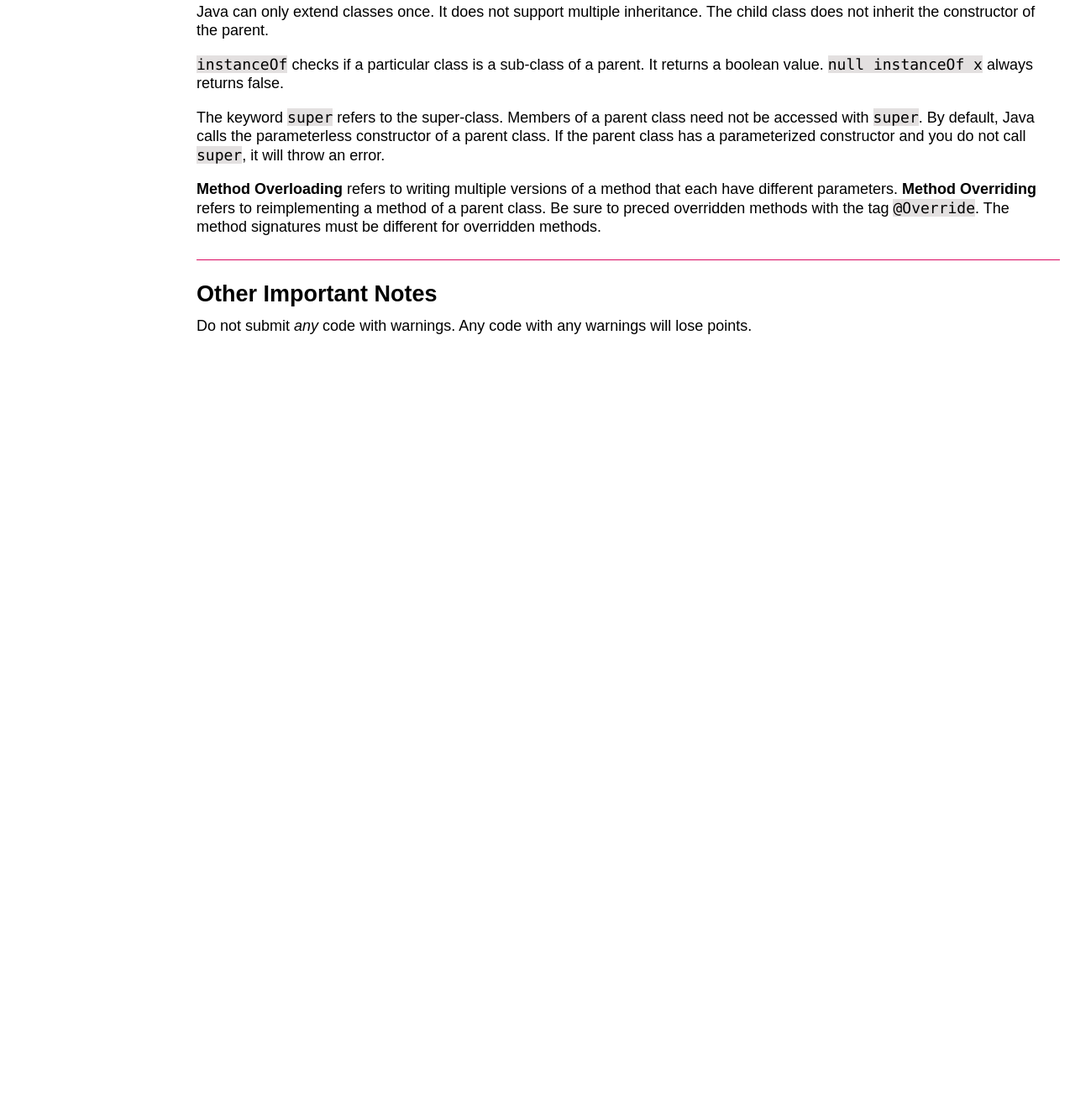
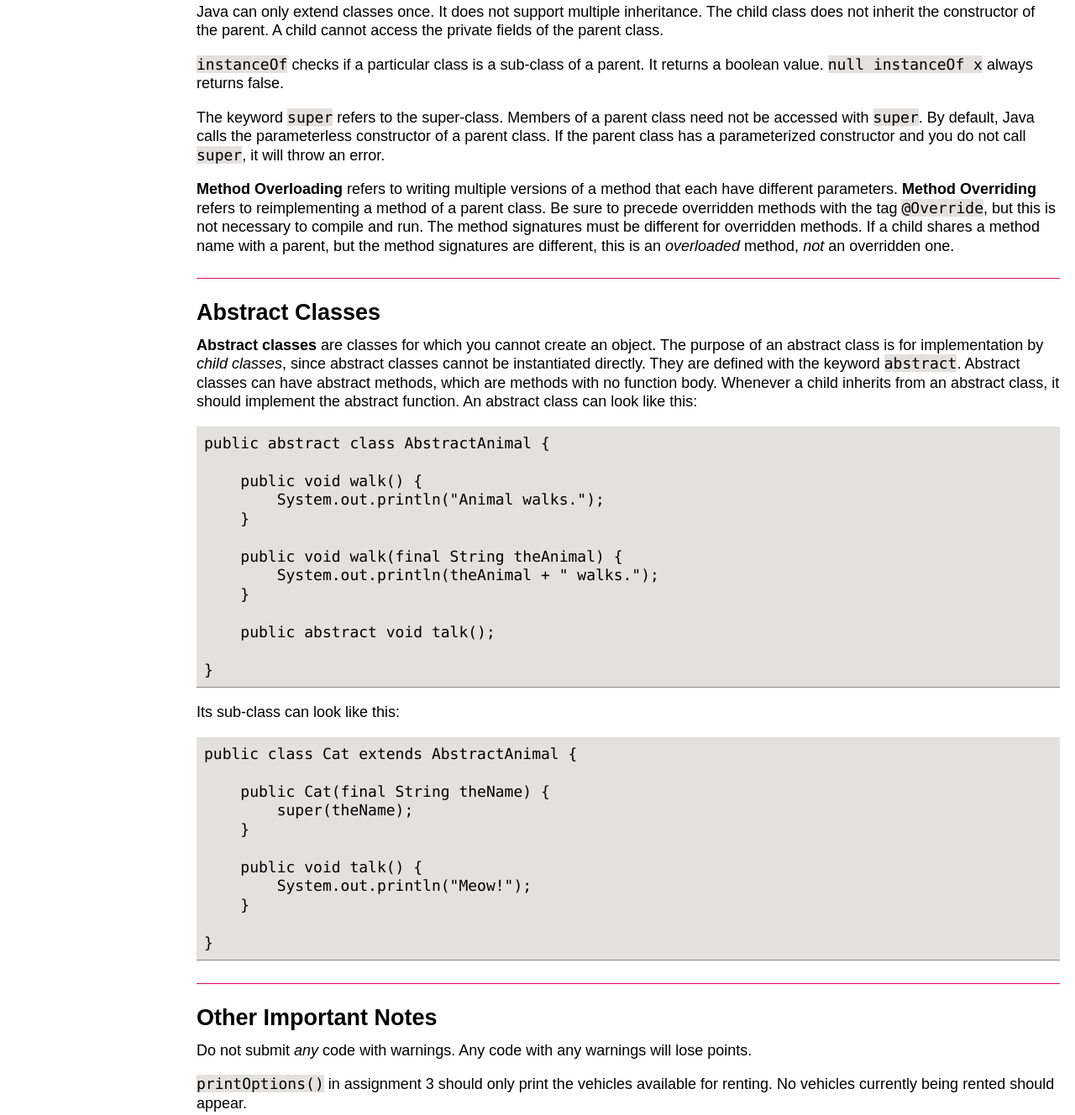
Before and after one commit to mabartlett/TCSS-305, a plain HTML site: page notes/Week-5.html in a window 1280 px wide. Shown: the part 1147-2475 px from the top of the page at 84% size. Before the commit the page ends 1565 px from the top, so only its background shows below. Drawn offline with Linux system fonts and the light colour scheme.

Commit message:
Add files via upload
End of week 5

```diff
--- a/notes/Week-5.html
+++ b/notes/Week-5.html
@@ -53,7 +53,7 @@ can bring only one or the other, but not both.</p>
 as an array of objects that each point to “buckets.” The <code class="highlighter-rouge">hashcode</code> helps determine
 which “bucket” an object should be placed in.</p>
 
-<p>For <em>primitives</em>, the <code class="highlighter-rouge">==</code> operator has the same effect as the <code class="highlighter-rouge">equals</code> method.
+<p>For <em>primitive data types</em>, the <code class="highlighter-rouge">==</code> operator has the same effect as the <code class="highlighter-rouge">equals</code> method.
 Otherwise, the two are entirely different.</p>
 
 <p>An <code class="highlighter-rouge">array</code> has a fixed size, but not an <code class="highlighter-rouge">arraylist</code>.</p>
@@ -104,7 +104,8 @@ bd1.setScale(3, RoundingMode.CEILING);
 <h2 id="inheritance">Inheritance</h2>
 
 <p>Java can only extend classes once. It does not support multiple inheritance. The child
-class does not inherit the constructor of the parent.</p>
+class does not inherit the constructor of the parent. A child cannot access the
+private fields of the parent class.</p>
 
 <p><code class="highlighter-rouge">instanceOf</code> checks if a particular class is a sub-class of a parent. It returns
 a boolean value. <code class="highlighter-rouge">null instanceOf x</code> always returns false.</p>
@@ -116,14 +117,60 @@ parameterized constructor and you do not call <code class="highlighter-rouge">su
 
 <p><strong>Method Overloading</strong> refers to writing multiple versions of a method that each
 have different parameters. <strong>Method Overriding</strong> refers to reimplementing a
-method of a parent class. Be sure to preced overridden methods with the tag
-<code class="highlighter-rouge">@Override</code>. The method signatures must be different for overridden methods.</p>
+method of a parent class. Be sure to precede overridden methods with the tag
+<code class="highlighter-rouge">@Override</code>, but this is not necessary to compile and run. The method
+signatures must be different for overridden methods. If a child shares a method
+name with a parent, but the method signatures are different, this is an
+<em>overloaded</em> method, <em>not</em> an overridden one.</p>
+
+<h2 id="abstract-classes">Abstract Classes</h2>
+
+<p><strong>Abstract classes</strong> are classes for which you cannot create an object.
+The purpose of an abstract class is for implementation by <em>child classes</em>, since
+abstract classes cannot be instantiated directly. They are
+defined with the keyword <code class="highlighter-rouge">abstract</code>. Abstract classes can have abstract methods,
+which are methods with no function body. Whenever a child inherits from an
+abstract class, it should implement the abstract function. An abstract class can
+look like this:</p>
+
+<div class="highlighter-rouge"><div class="highlight"><pre class="highlight"><code>public abstract class AbstractAnimal {
+
+    public void walk() {
+        System.out.println("Animal walks.");
+    }
+
+    public void walk(final String theAnimal) {
+        System.out.println(theAnimal + " walks.");
+    }
+
+    public abstract void talk();
+
+}
+</code></pre></div></div>
+
+<p>Its sub-class can look like this:</p>
+
+<div class="highlighter-rouge"><div class="highlight"><pre class="highlight"><code>public class Cat extends AbstractAnimal {
+
+    public Cat(final String theName) {
+        super(theName);
+    }
+
+    public void talk() {
+        System.out.println("Meow!");
+    }
+
+}
+</code></pre></div></div>
 
 <h2 id="other-important-notes">Other Important Notes</h2>
 
 <p>Do not submit <em>any</em> code with warnings. Any code with any warnings will lose
 points.</p>
 
+<p><code class="highlighter-rouge">printOptions()</code> in assignment 3 should only print the vehicles available for
+renting. No vehicles currently being rented should appear.</p>
+
     </main>
   </div>
 </body>
--- a/styles.css
+++ b/styles.css
@@ -22,12 +22,12 @@ strong { font-weight: bold; }
 
 code { font-family: "consolas", monospace; background-color: #e3e0e0; }
 
-pre { padding: 0.5rem; margin: 1rem 0; background-color: #e3e0e0; border-bottom: 1px solid #888; line-height: 1.25rem; }
+pre { padding: 0.5rem; margin: 1rem 0; background-color: #e3e0e0; border-bottom: 1px solid #888; line-height: 1.25rem; overflow-x: auto; }
 
 /* Layout */
-.l-side { position: fixed; width: 12rem; height: 100vh; background-color: #333; color: #ffffff; }
+.l-side { position: fixed; box-sizing: border-box; width: 12rem; height: 100vh; background-color: #333; color: #ffffff; }
 
-.l-main { position: absolute; left: 12rem; padding: 1rem; background-color: #ffffff; }
+.l-main { position: absolute; left: 12rem; padding: 1rem; max-width: calc(100% - 12rem); box-sizing: border-box; background-color: #ffffff; }
 
 /* Modules */
 .l-side ul { list-style-type: none; border-bottom: 1px solid #666; }
```
Also changed, not shown: notes/Week-2.html (+1 -1 lines), 1 other file.
